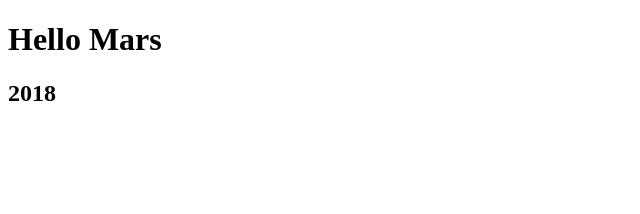
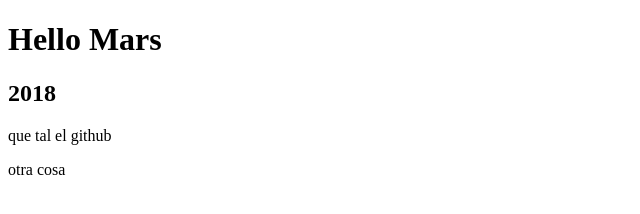
Before and after one commit to kike2911/HelloMars, a plain HTML site: page index.html in a window 1280 px wide. Shown: the whole page, without its empty margins (0-640 px from the left). Drawn offline with Linux system fonts and the light colour scheme.

Commit message:
uso de la P
164156

```diff
--- a/index.html
+++ b/index.html
@@ -9,6 +9,8 @@
 	<body>
 		<h1>Hello Mars</h1>
 		<h2>2018</h2>
+		<p>que tal el github </p>
+		<p>otra cosa</p>
 	</body>
 
 </html>
```
